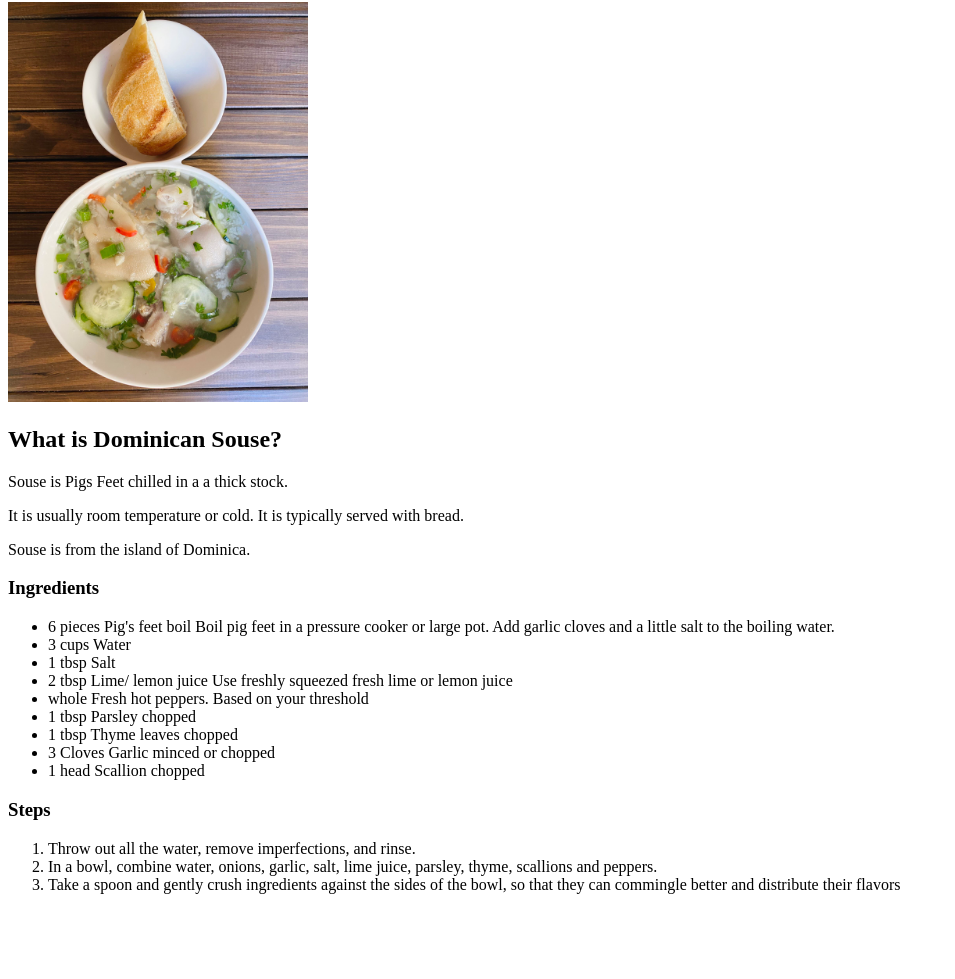
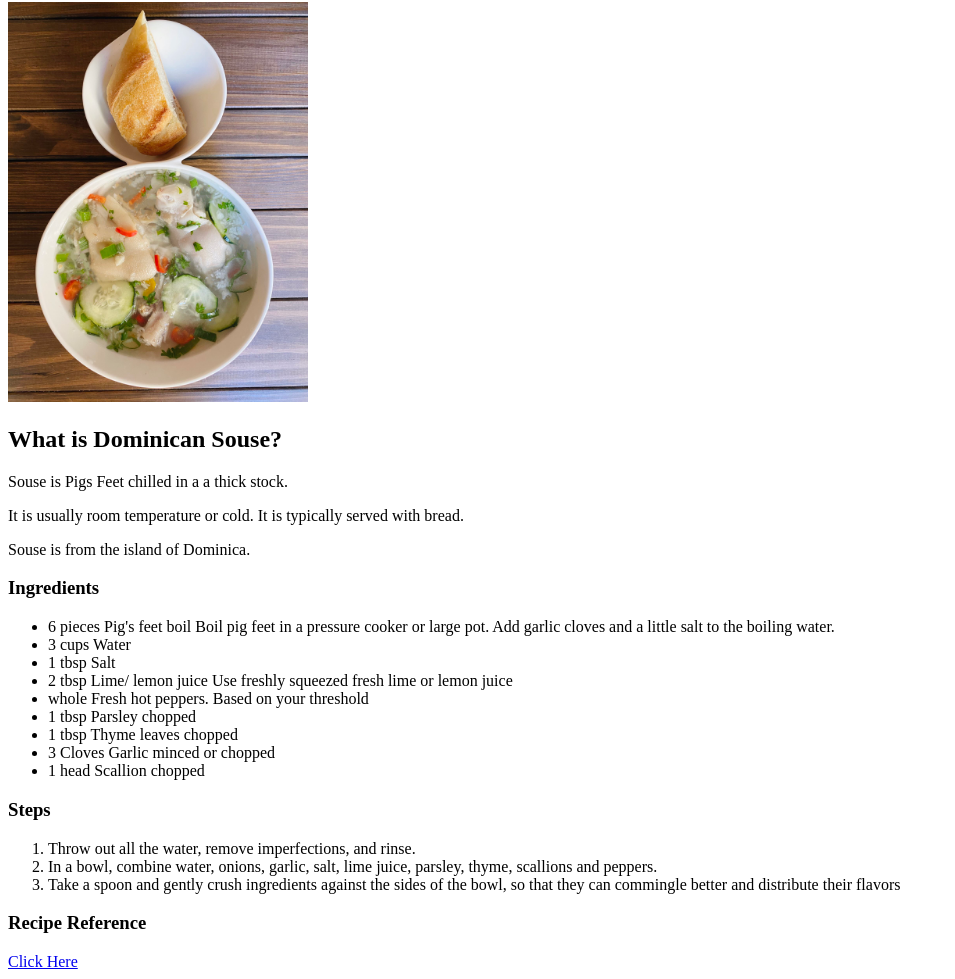
Before and after one commit to karsha19/odin-recipes, a plain HTML site: page recipes/souse.html in a window 1280 px wide. Shown: the part 78-1057 px from the top of the page, without its empty margins (0-955 px from the left). Before the commit the page ends 988 px from the top, so only its background shows below. Drawn offline with Linux system fonts and the light colour scheme.

Commit message:
Added Recipe Website Reference

```diff
--- a/recipes/souse.html
+++ b/recipes/souse.html
@@ -41,5 +41,8 @@
 
 </ol>
 
+<h3>Recipe Reference</h3>
+<a href="https://dominicagourmet.com/dominican-souse-recipe/">Click Here</a>
+
 </body>
 </html>
```
